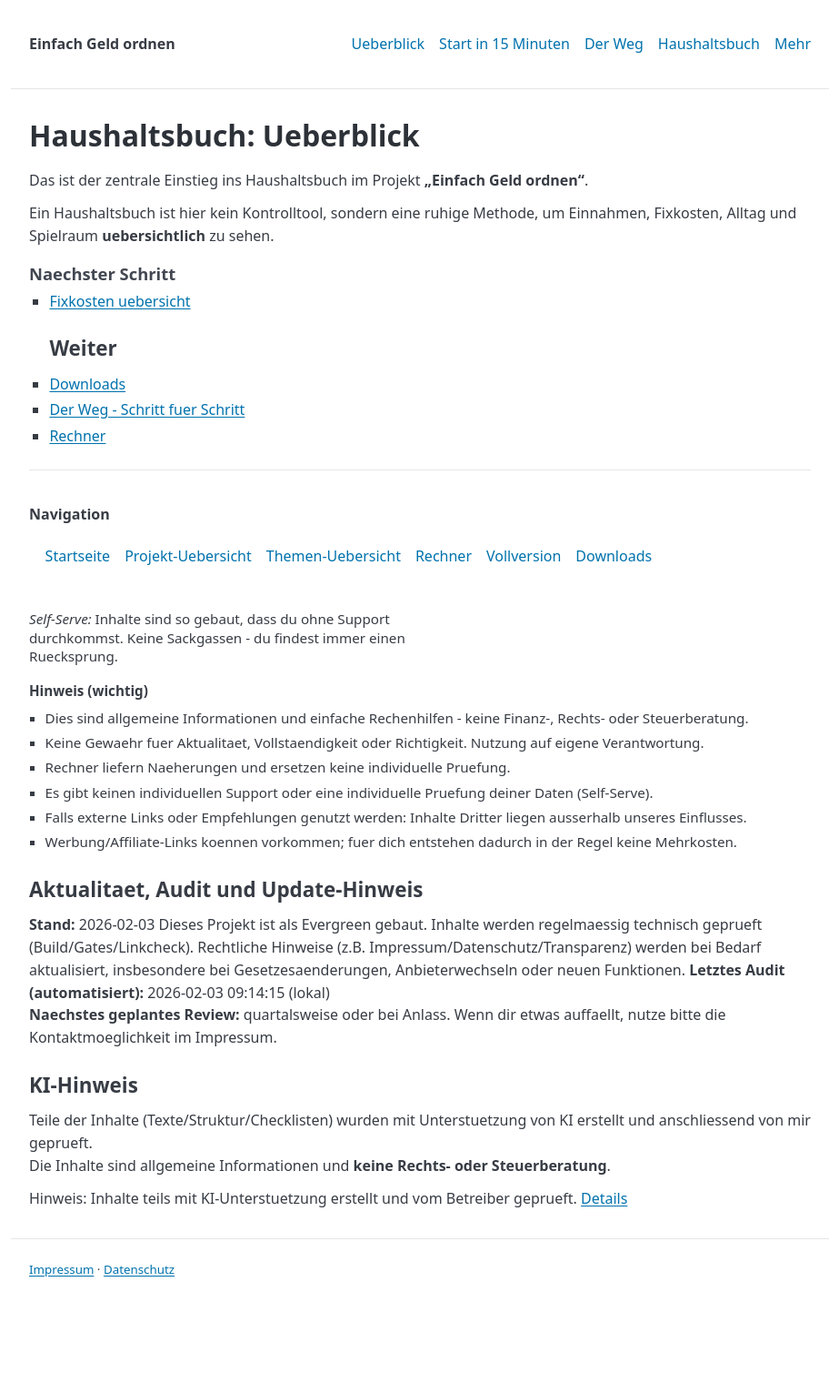
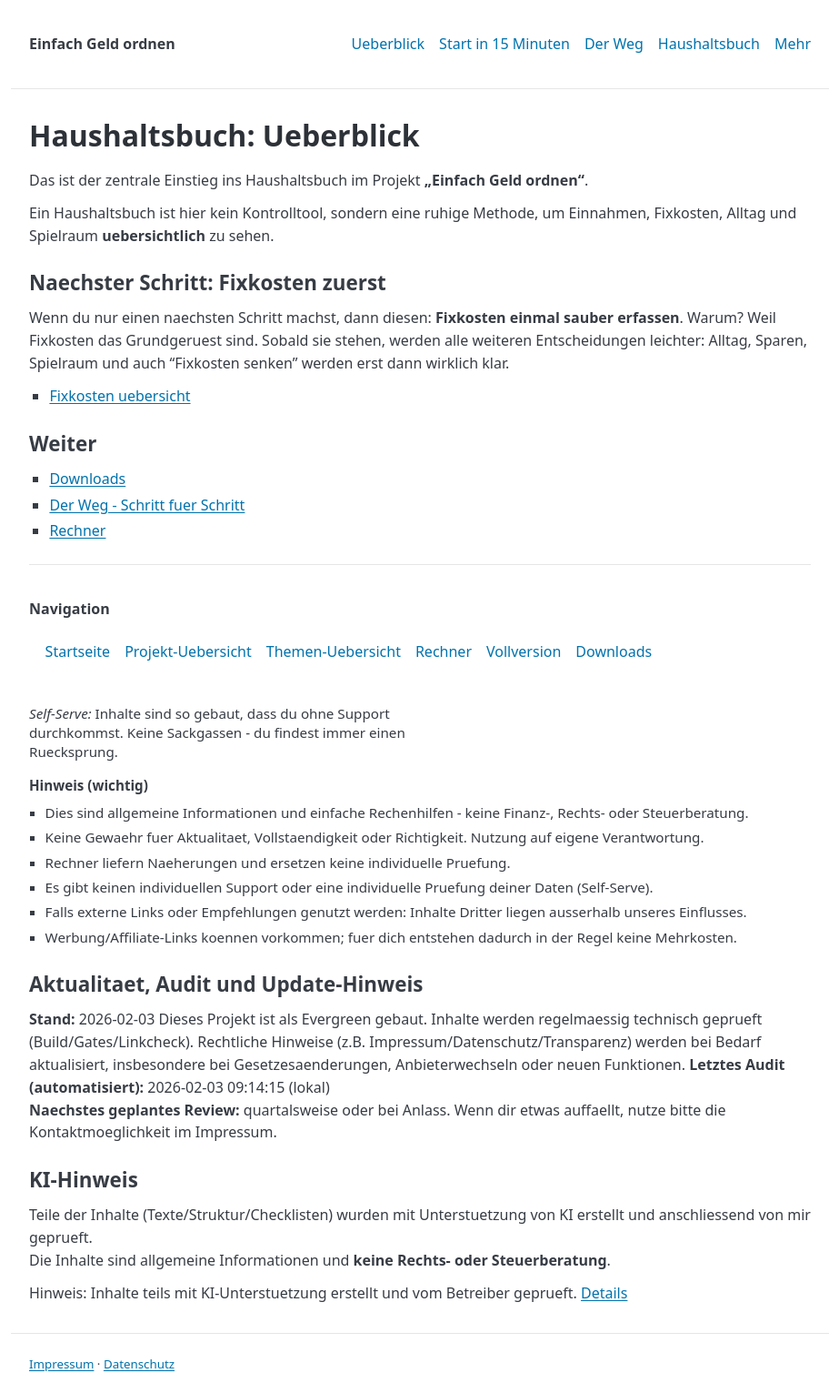
Before and after one commit to gluecklich-tools/einfach-geld-ordnen, a Jekyll site: the page built from seiten/haushaltsbuch.md, in a window 1280 px wide. Shown: the whole page at 91% size, without its empty margins (178-1101 px from the left). Built offline with Jekyll 4.4.1, drawn with Linux system fonts in a browser that asks for light colours; before the commit the page ends 1426 px from its top, so only the background shows below that.

Commit message:
Klaus-Run: automated gates + push 2026-02-21 16:46

```diff
--- a/seiten/haushaltsbuch.md
+++ b/seiten/haushaltsbuch.md
@@ -8,14 +8,18 @@ flow_systemlinks: true
 description: "Haushaltsbuch Ueberblick - zentraler Einstieg ins System. Einnahmen, Fixkosten, Alltag: einfach ohne App."
 ---
 # Haushaltsbuch: Ueberblick
+
 Das ist der zentrale Einstieg ins Haushaltsbuch im Projekt **„Einfach Geld ordnen“**.
 
 Ein Haushaltsbuch ist hier kein Kontrolltool, sondern eine ruhige Methode, um Einnahmen, Fixkosten, Alltag und Spielraum **uebersichtlich** zu sehen.
 
+## Naechster Schritt: Fixkosten zuerst
 
-### Naechster Schritt
+Wenn du nur einen naechsten Schritt machst, dann diesen: **Fixkosten einmal sauber erfassen**.
+Warum? Weil Fixkosten das Grundgeruest sind. Sobald sie stehen, werden alle weiteren Entscheidungen leichter: Alltag, Sparen, Spielraum und auch “Fixkosten senken” werden erst dann wirklich klar.
 
 - [Fixkosten uebersicht]({{ site.baseurl }}/seiten/fixkosten-uebersicht.html)
+
 ## Weiter
 - [Downloads]({{ site.baseurl }}/seiten/downloads.html)
 - [Der Weg - Schritt fuer Schritt]({{ site.baseurl }}/seiten/der-weg.html)
```
